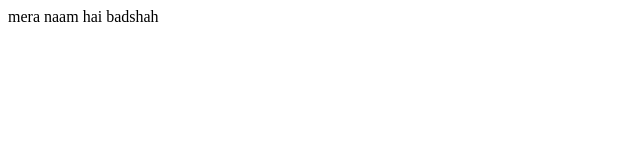
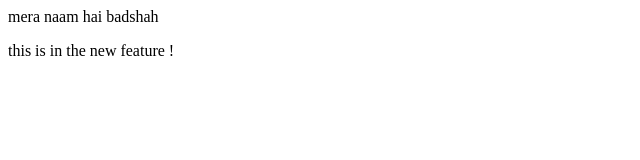
Before and after one commit to blazefreth/localrepo, a plain HTML site: page index.html in a window 1280 px wide. Shown: the whole page, without its empty margins (0-640 px from the left). Drawn offline with Linux system fonts and the light colour scheme.

Commit message:
this is inside dev of the feature branch

```diff
--- a/index.html
+++ b/index.html
@@ -1,2 +1,3 @@
 <p> mera naam hai badshah
 </p>
+<p> this is in the new feature !</p>
```
